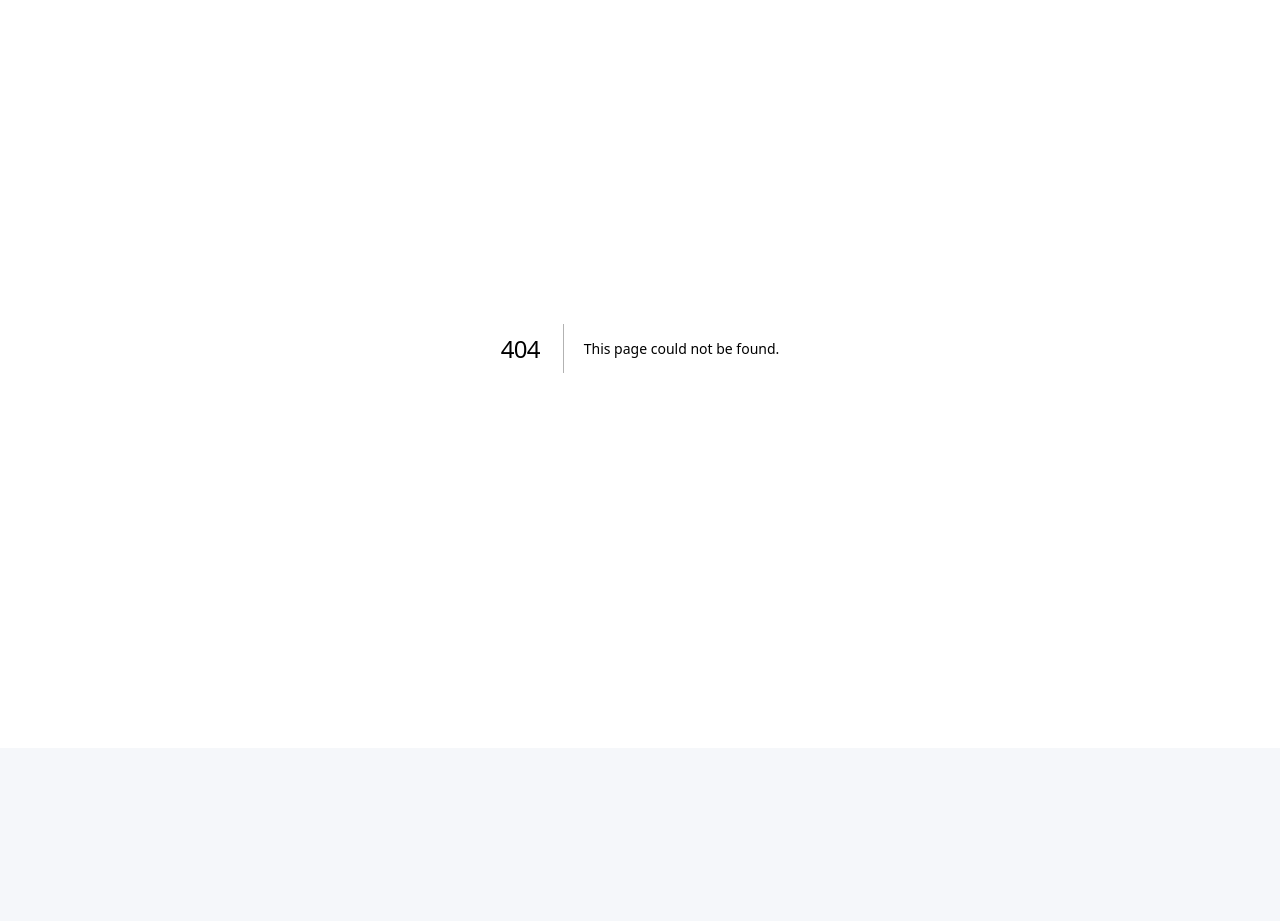
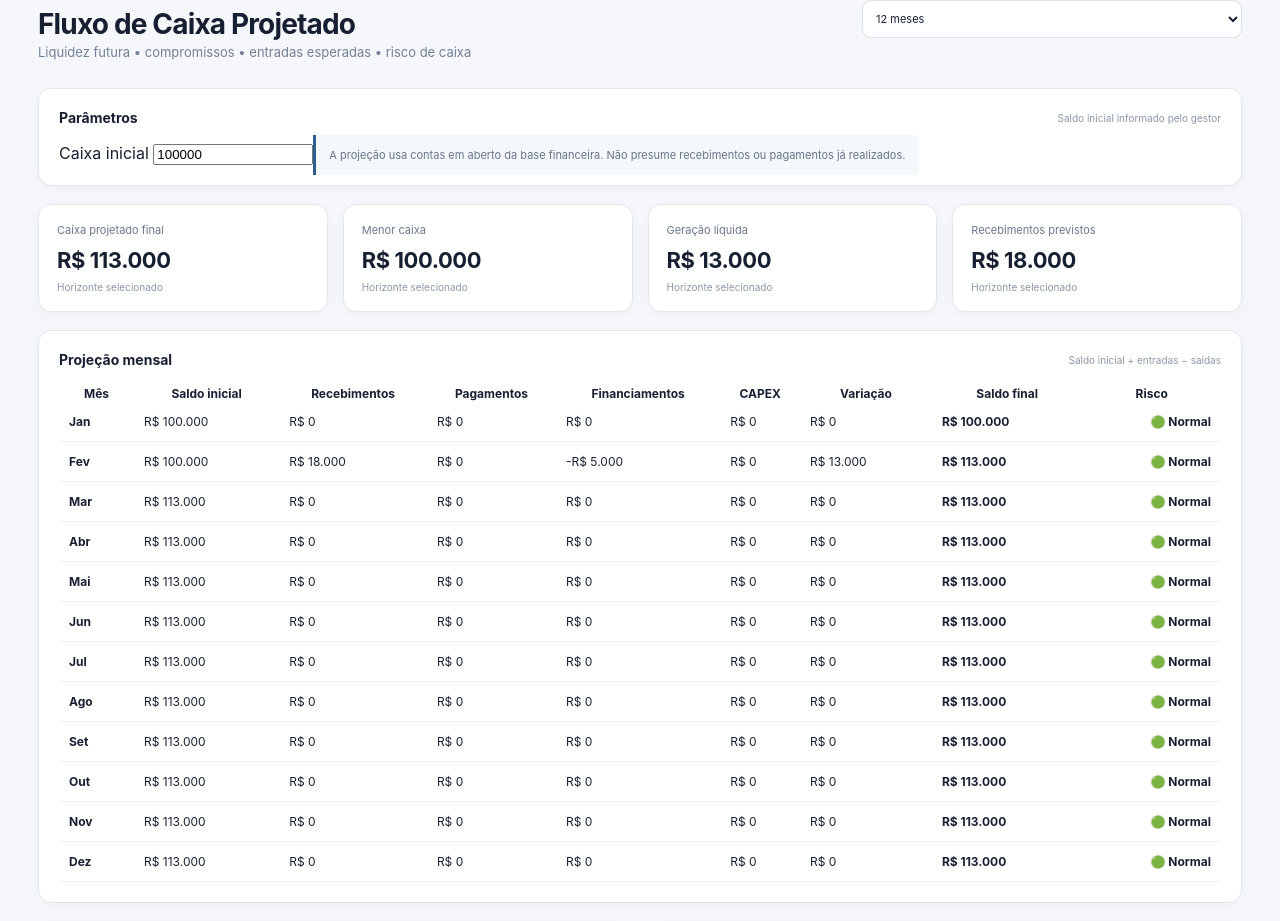
Before and after one commit to cardoso4009-byte/bp-financeiro-bi, a Next.js app: page /fluxo-caixa-projetado in a window 1280 px wide. Before the commit this address had no page. Shown: the part 106-1027 px from the top of the page. Before the commit the page ends 854 px from the top, so only its background shows below. Built offline with nearby package versions, Linux system fonts and the light colour scheme.

Commit message:
feat: add projected cash flow dashboard

```diff
--- /dev/null
+++ b/app/fluxo-caixa-projetado/page.tsx
@@ -0,0 +1,53 @@
+'use client'
+
+import { useEffect, useMemo, useState } from 'react'
+import { readFinancialSource } from '@/lib/financial-source'
+import type { FinancialEntry } from '@/lib/lancamentos-data'
+import { projectCashFlow, projectionMonths } from '@/lib/cashflow-projection'
+
+const brl=(n:number)=>n.toLocaleString('pt-BR',{style:'currency',currency:'BRL',maximumFractionDigits:0})
+const pct=(n:number)=>`${(n*100).toFixed(1).replace('.',',')}%`
+
+function buildProjection(entries:FinancialEntry[], initialCash:number){
+  const r:Record<string,number>={}, p:Record<string,number>={}, f:Record<string,number>={}, c:Record<string,number>={}
+  entries.forEach(e=>{
+    const m=e.competence
+    if(e.type==='Receita' && e.status==='Em aberto') r[m]=(r[m]||0)+Math.abs(e.value)
+    if(e.type==='Despesa' && e.status==='Em aberto') p[m]=(p[m]||0)+Math.abs(e.value)
+    if(e.type==='Financiamento' && e.status==='Em aberto') f[m]=(f[m]||0)+e.value
+    if(e.type==='CAPEX' && e.status==='Em aberto') c[m]=(c[m]||0)+Math.abs(e.value)
+  })
+  return projectCashFlow({initialCash,receivablesByMonth:r,payablesByMonth:p,financingByMonth:f,capexByMonth:c})
+}
+
+export default function FluxoCaixaProjetado(){
+  const [entries,setEntries]=useState<FinancialEntry[]>([])
+  const [initialCash,setInitialCash]=useState(100000)
+  const [months,setMonths]=useState(12)
+  useEffect(()=>setEntries(readFinancialSource().entries),[])
+  const projection=useMemo(()=>buildProjection(entries,initialCash).slice(0,months),[entries,initialCash,months])
+  const minCash=projection.length?Math.min(...projection.map(x=>x.closingCash)):initialCash
+  const minMonth=projection.find(x=>x.closingCash===minCash)?.month||'—'
+  const totalNet=projection.reduce((s,x)=>s+x.projectedNet,0)
+  const critical=projection.filter(x=>x.risk==='critical')
+  const attention=projection.filter(x=>x.risk==='attention')
+  const totalReceivables=projection.reduce((s,x)=>s+x.receivables,0)
+  const totalPayables=projection.reduce((s,x)=>s+x.payables,0)
+  const totalCapex=projection.reduce((s,x)=>s+x.capex,0)
+  const totalFinancing=projection.reduce((s,x)=>s+x.financing,0)
+
+  return <main className="content" style={{marginLeft:0,width:'100%',maxWidth:1450,margin:'0 auto'}}>
+    <header><div><small>TESOURARIA E PLANEJAMENTO</small><h1>Fluxo de Caixa Projetado</h1><p>Liquidez futura • compromissos • entradas esperadas • risco de caixa</p></div><div className="period-controls"><label>Horizonte</label><select value={months} onChange={e=>setMonths(Number(e.target.value))}>{[3,6,9,12].map(n=><option key={n} value={n}>{n} meses</option>)}</select></div></header>
+
+    <section className="panel wide"><div className="panel-title"><h2>Parâmetros</h2><span>Saldo inicial informado pelo gestor</span></div><div className="filters"><label>Caixa inicial <input inputMode="decimal" value={initialCash} onChange={e=>setInitialCash(Number(e.target.value.replace(',','.'))||0)} style={{width:160}}/></label><span className="note">A projeção usa contas em aberto da base financeira. Não presume recebimentos ou pagamentos já realizados.</span></div></section>
+
+    <div className="cards"><Card title="Caixa projetado final" value={projection.length?projection[projection.length-1].closingCash:initialCash}/><Card title="Menor caixa" value={minCash}/><Card title="Geração líquida" value={totalNet}/><Card title="Recebimentos previstos" value={totalReceivables}/></div>
+
+    <section className="panel wide"><div className="panel-title"><h2>Projeção mensal</h2><span>Saldo inicial + entradas − saídas</span></div><div className="table-wrap"><table><thead><tr><th>Mês</th><th>Saldo inicial</th><th>Recebimentos</th><th>Pagamentos</th><th>Financiamentos</th><th>CAPEX</th><th>Variação</th><th>Saldo final</th><th>Risco</th></tr></thead><tbody>{projection.map(x=><tr key={x.competence}><td><b>{x.month}</b></td><td>{brl(x.openingCash)}</td><td>{brl(x.receivables)}</td><td>{brl(x.payables)}</td><td>{brl(x.financing)}</td><td>{brl(x.capex)}</td><td>{brl(x.projectedNet)}</td><td><b>{brl(x.closingCash)}</b></td><td>{x.risk==='critical'?'🔴 Crítico':x.risk==='attention'?'🟡 Atenção':'🟢 Normal'}</td></tr>)}</tbody></table></div></section>
+
+    <div className="grid"><section className="panel"><div className="panel-title"><h2>Riscos de liquidez</h2><span>Antecipação</span></div><div className="note"><strong>{critical.length?'🔴 Há risco de caixa negativo':attention.length?'🟡 Há meses próximos do limite':'🟢 Sem risco identificado no horizonte'}</strong><p>{critical.length?`${critical.length} mês(es) apresentam saldo projetado negativo.`:attention.length?`${attention.length} mês(es) exigem acompanhamento preventivo.`:'O saldo projetado permanece acima do limite de atenção definido.'}</p><p>Menor caixa: <b>{brl(minCash)}</b> em <b>{minMonth}</b>.</p></div></section><section className="panel"><div className="panel-title"><h2>Composição</h2><span>Horizonte selecionado</span></div><div className="rows"><div className="row"><span>Recebimentos em aberto</span><b>{brl(totalReceivables)}</b></div><div className="row"><span>Pagamentos em aberto</span><b>{brl(totalPayables)}</b></div><div className="row"><span>Financiamentos</span><b>{brl(totalFinancing)}</b></div><div className="row"><span>CAPEX em aberto</span><b>{brl(totalCapex)}</b></div></div></section></div>
+
+    <section className="panel wide"><div className="panel-title"><h2>Leitura gerencial</h2><span>Tesouraria</span></div><div className="note"><strong>O caixa projetado não é uma promessa de caixa.</strong><p>Ele representa uma visão-base construída a partir de compromissos financeiros ainda em aberto. A próxima evolução será incorporar orçamento, recorrências, sazonalidade e cenários para estimar o comportamento esperado quando não houver lançamentos cadastrados.</p><p><b>Próxima camada:</b> cenário Base × Otimista × Pessimista e alerta de necessidade de capital de giro.</p></div></section>
+  </main>
+}
+function Card({title,value}:{title:string;value:number}){return <div className="card"><span>{title}</span><strong>{brl(value)}</strong><small>Horizonte selecionado</small></div>}
```
